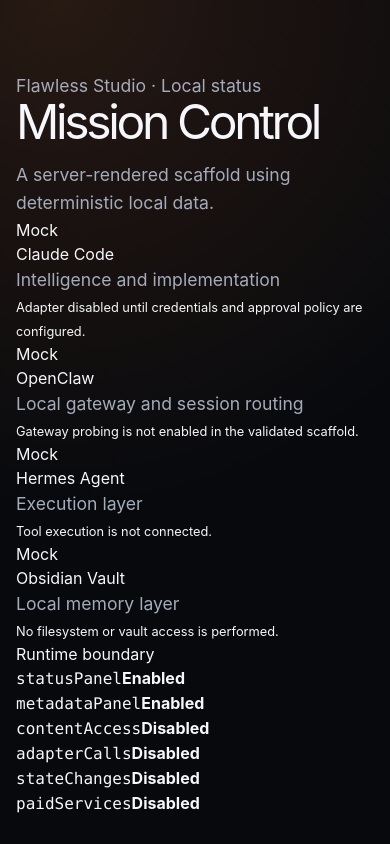
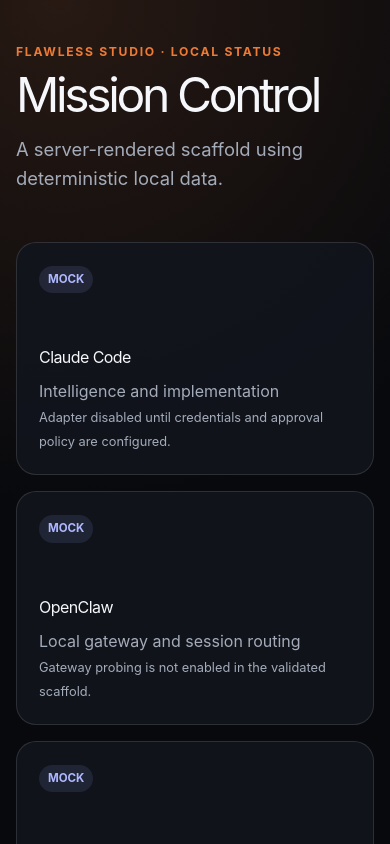
Before and after one commit to flawlessstudio/flawless-hermes-agentic-os, a Next.js app: page / in a window 390 px wide. Shown: the top 844 px of the page. Built offline with nearby package versions, Linux system fonts and the light colour scheme.

Commit message:
feat: complete responsive dashboard styling

```diff
--- a/src/app/globals.css
+++ b/src/app/globals.css
@@ -3,7 +3,7 @@
 :root {
   color-scheme: dark;
   --bg: #07090d;
-  --surface: #12161e;
+  --surface: rgba(18, 22, 30, 0.86);
   --line: rgba(255, 255, 255, 0.12);
   --text: #f5f7fa;
   --muted: #a4acba;
@@ -19,6 +19,22 @@
   color: var(--text);
   font-family: Inter, ui-sans-serif, system-ui, -apple-system, BlinkMacSystemFont, "Segoe UI", sans-serif;
 }
-main { width: min(980px, calc(100% - 32px)); margin: 0 auto; padding: 72px 0; }
+main { width: min(1080px, calc(100% - 32px)); margin: 0 auto; padding: 72px 0; }
+.eyebrow { margin: 0 0 12px; color: var(--accent); font-size: 0.76rem; font-weight: 700; letter-spacing: 0.14em; text-transform: uppercase; }
 h1 { margin: 0 0 18px; font-size: clamp(3rem, 10vw, 7rem); line-height: 0.9; letter-spacing: -0.07em; }
-p { color: var(--muted); font-size: 1.1rem; line-height: 1.6; }
+h2 { margin: 0 0 10px; letter-spacing: -0.035em; }
+p { color: var(--muted); line-height: 1.6; }
+.lede { max-width: 680px; margin-bottom: 48px; font-size: 1.15rem; }
+.grid { display: grid; grid-template-columns: repeat(4, minmax(0, 1fr)); gap: 16px; }
+article, .policy { border: 1px solid var(--line); border-radius: 20px; background: var(--surface); }
+article { min-height: 250px; padding: 22px; }
+article small { color: var(--muted); line-height: 1.5; }
+.badge { display: inline-flex; margin-bottom: 52px; padding: 5px 9px; border-radius: 999px; background: rgba(145, 160, 255, 0.12); color: #aeb8ff; font-size: 0.72rem; font-weight: 700; text-transform: uppercase; }
+.policy { margin-top: 48px; padding: 24px; }
+.policy div { display: flex; justify-content: space-between; gap: 24px; padding: 13px 0; border-bottom: 1px solid var(--line); }
+.policy div:last-child { border-bottom: 0; }
+.policy strong { font-size: 0.8rem; }
+code { font-family: "SFMono-Regular", Consolas, monospace; }
+@media (max-width: 860px) { .grid { grid-template-columns: repeat(2, minmax(0, 1fr)); } }
+@media (max-width: 540px) { main { padding-top: 42px; } .grid { grid-template-columns: 1fr; } article { min-height: auto; } }
+@media (prefers-reduced-motion: reduce) { *, *::before, *::after { scroll-behavior: auto !important; transition-duration: 0.01ms !important; animation-duration: 0.01ms !important; } }
```
